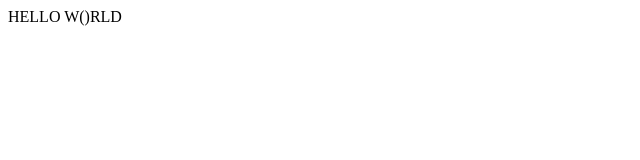
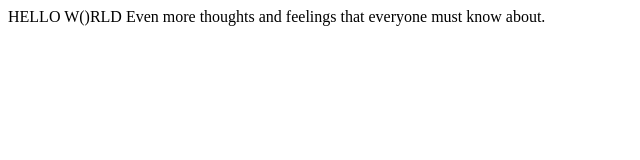
Before and after one commit to textchimp/tictactoe, a plain HTML site: page index.html in a window 1280 px wide. Shown: the whole page, without its empty margins (0-640 px from the left). Drawn offline with Linux system fonts and the light colour scheme.

Commit message:
commit for github pages deploy

```diff
--- a/index.html
+++ b/index.html
@@ -6,5 +6,8 @@
 </head>
 <body>
 HELLO W()RLD
+
+Even more thoughts and feelings that everyone must know about.
+
 </body>
 </html>
```
